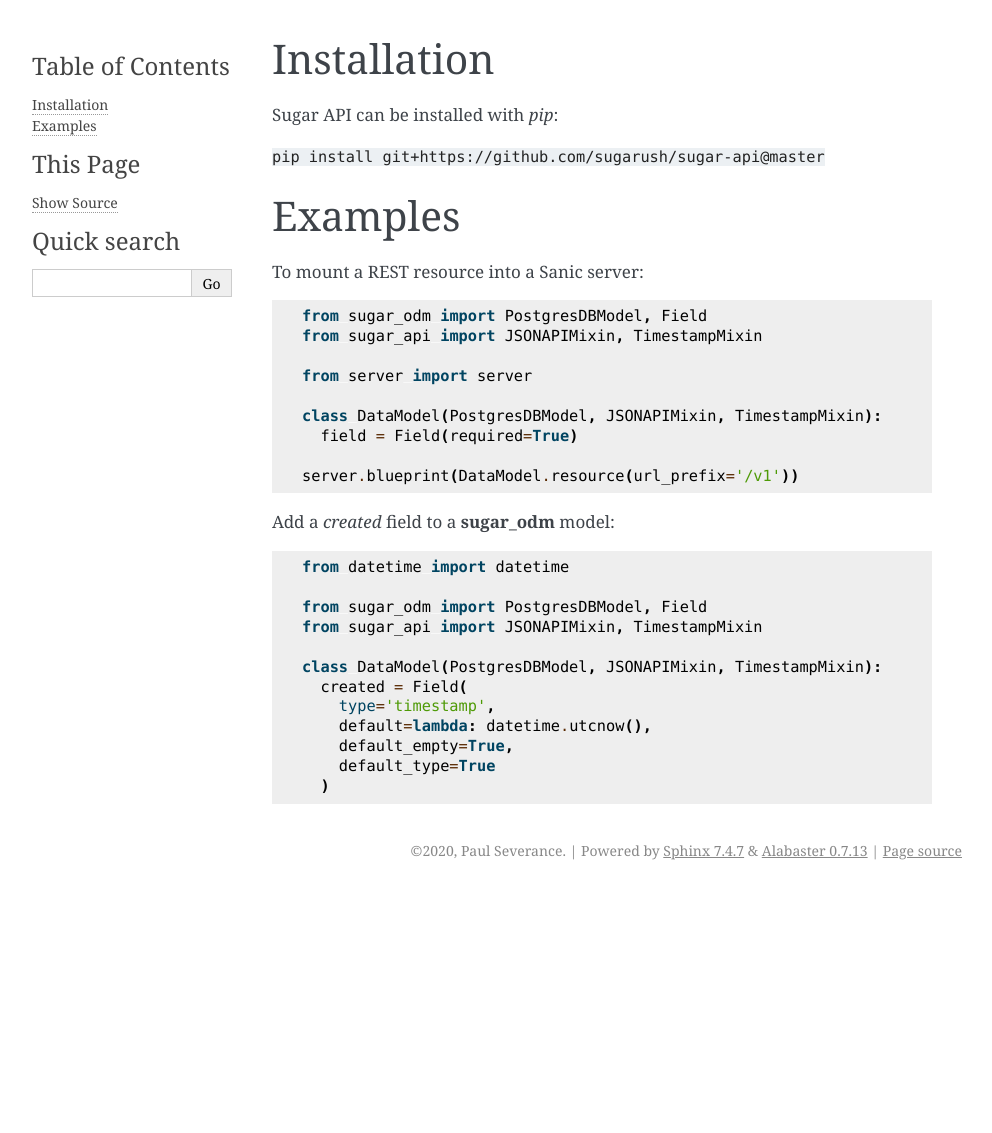
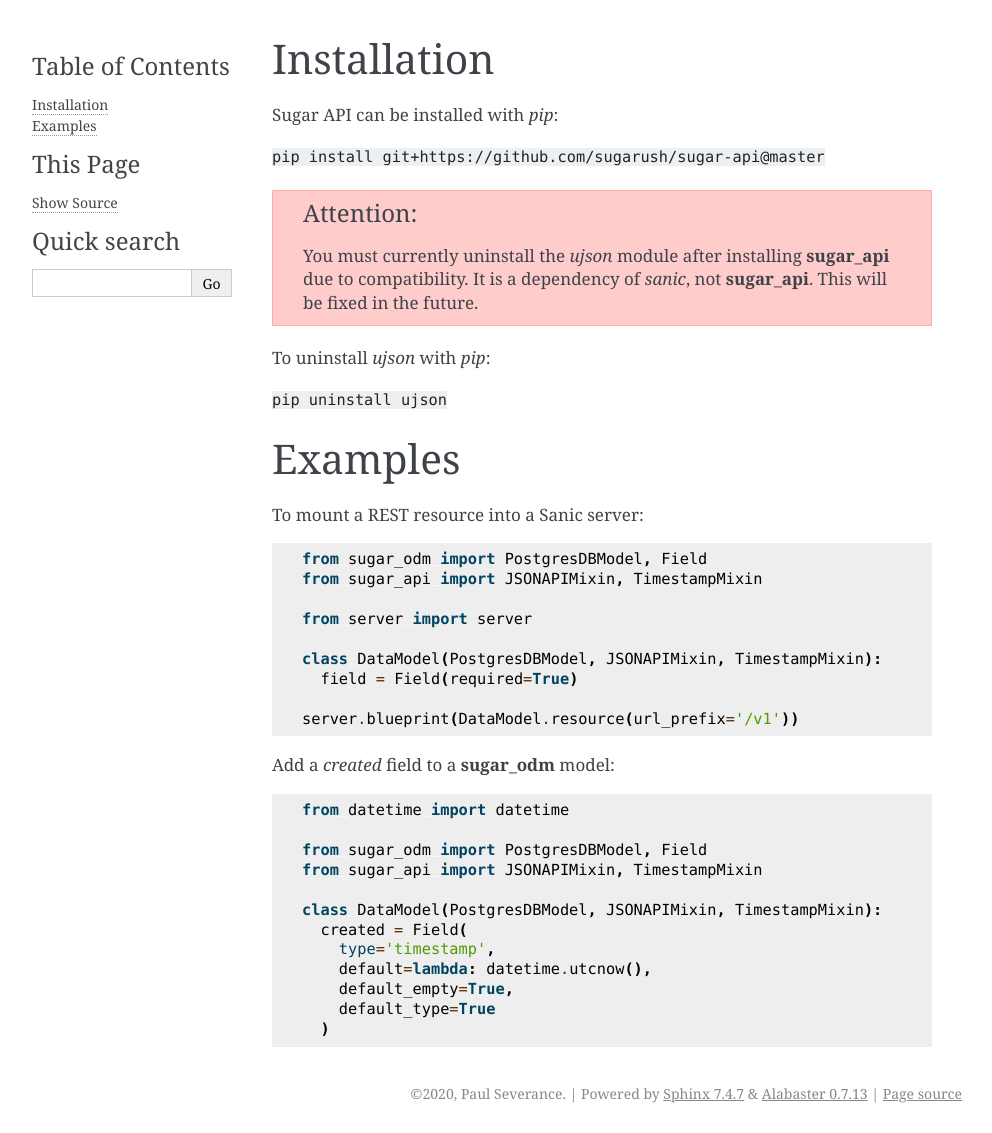
Before and after one commit to sugarush/fire-api, a Sphinx documentation site: the page built from docs/content/basics.rst, in a window 1280 px wide. Shown: the whole page, without its empty margins (148-1140 px from the left). Built offline with Sphinx 7.4.7, drawn with Linux system fonts in a browser that asks for light colours; before the commit the page ends 900 px from its top, so only the background shows below that.

Commit message:
update documentation

```diff
--- a/docs/content/basics.rst
+++ b/docs/content/basics.rst
@@ -4,6 +4,15 @@
 Sugar API can be installed with `pip`:
 
 ``pip install git+https://github.com/sugarush/sugar-api@master``
+
+.. attention::
+  You must currently uninstall the `ujson` module after installing
+  **sugar_api** due to compatibility. It is a dependency of `sanic`, not
+  **sugar_api**. This will be fixed in the future.
+
+To uninstall `ujson` with `pip`:
+
+``pip uninstall ujson``
 
 Examples
 ========
```
